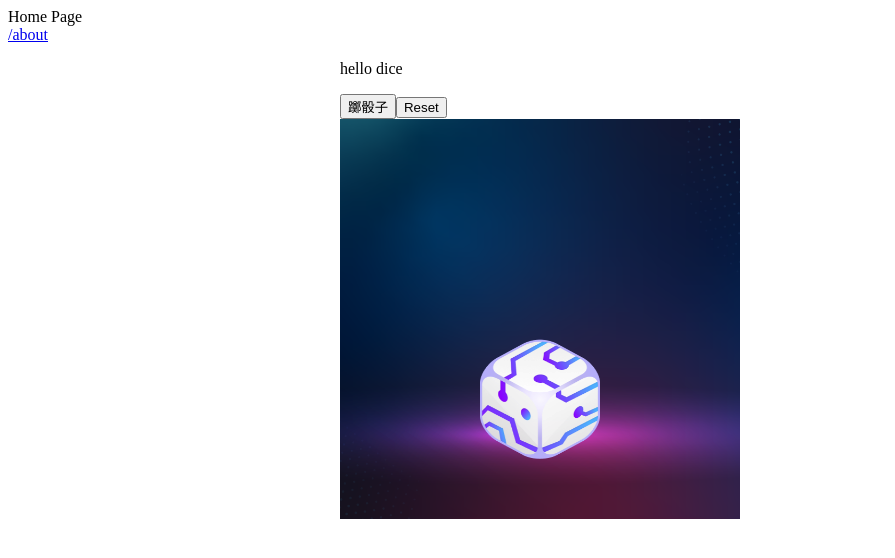
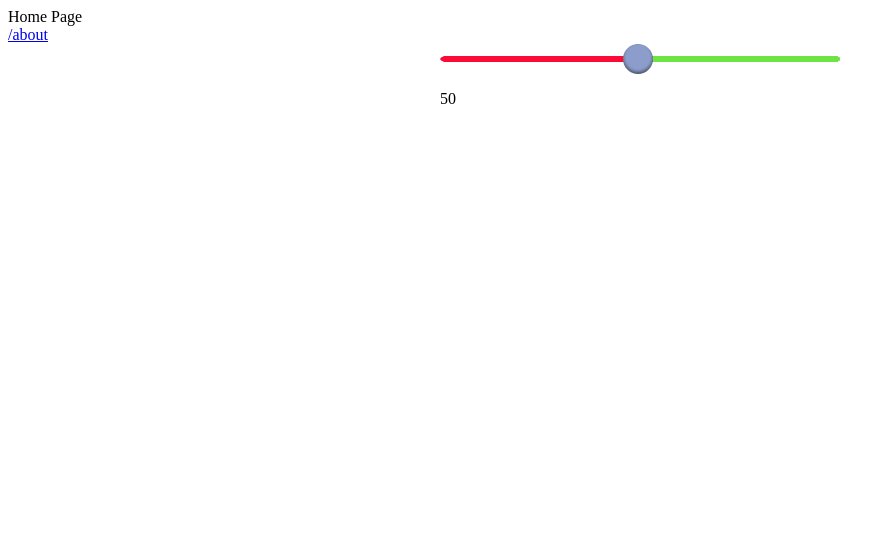
Before and after one commit to asdfg44l/vite-project, a Vue app: page /#/ in a window 1280 px wide. Shown: the top 558 px of the page, without its empty margins (0-895 px from the left). Built offline with nearby package versions, Linux system fonts and the light colour scheme.

Commit message:
feat: add range sliders core view

```diff
--- /dev/null
+++ b/src/components/RangeSliders.vue
@@ -0,0 +1,108 @@
+<template>
+    <div class="slider-container w-500 mx-auto">
+        <input class="slider" v-model="rate" type="range" min="1" max="100" name="rate">
+        <p>{{ rate }}</p>
+    </div>
+</template>
+
+<script>
+    import { ref } from 'vue'
+    export default {
+        setup() {
+            const rate = ref(50)
+
+            return {
+                rate
+            }
+        }
+    }
+</script>
+
+<style lang="scss" scoped>
+$height: 30px;
+$thumb-height: 30px;
+$track-height: 6px;
+
+// colours
+$upper-color: #6DE344;
+$lower-color: #FC0B36;
+// $thumb-color: #0199ff;
+
+$upper-background: linear-gradient(to bottom, $upper-color, $upper-color) 100% 50% / 100% $track-height no-repeat transparent;
+$lower-background: linear-gradient(to bottom, $lower-color, $lower-color) 100% 50% / 100% $track-height no-repeat transparent;
+
+//border-radius
+$border-radius: 50%;
+
+// Webkit cannot style progress so we fake it with a long shadow
+// on the thumb element
+@function webkit-slider-thumb-shadow($i: 1) {
+  $val: #{$i}px 0 0 -#{calc(($thumb-height - $track-height) / 2)} #{$upper-color};
+  @if $i == 1 {
+    @for $k from 2 through 1000 {
+      $val: #{$val}, webkit-slider-thumb-shadow($k);
+    }
+  }
+  @return $val;
+}
+.w-500 {
+    width: 400px;
+}
+.mx-auto {
+    margin: 0 auto;
+}
+
+//slider
+.slider {
+    appearance: none;
+    overflow: hidden;
+    height: $height;
+    border-radius: $border-radius;
+    background: none;
+    margin: 0;
+    display: block;
+    width: 100%;
+    outline: none;
+    &::-webkit-slider-runnable-track {
+        width: 100%;
+        height: $height;
+        background: $lower-background;
+        border-radius: $border-radius;
+    }
+    &::-webkit-slider-thumb {
+        appearance: none;
+        position: relative;
+        cursor: pointer;
+        width: $thumb-height;
+        height: $thumb-height;
+        border: 0;
+        top: 50%;
+        background: url('@/assets/rangeSlider-btn.png');
+        // background: $thumb-color;
+        // margin-top: calc(-$thumb-height/2);
+        margin-top: -15px;
+        box-shadow: webkit-slider-thumb-shadow();
+    }
+
+    //Firefox
+    .e-range::-moz-range-track,
+    .e-range::-moz-range-progress {
+    width: 100%;
+    height: $height;
+    background: $upper-background;
+    }
+
+    .e-range::-moz-range-progress {
+    background: $lower-background;
+    }
+
+    .e-range::-moz-range-thumb {
+        appearance: none;
+        margin: 0;
+        height: $thumb-height;
+        width: $thumb-height;
+        border-radius: $border-radius;
+        border: 0;
+    }
+}
+</style>
--- a/src/views/Home.vue
+++ b/src/views/Home.vue
@@ -5,13 +5,15 @@
             {{ route.fullPath }}
         </a>
     </router-link>
-    <DiceRolling />
+    <!-- <DiceRolling /> -->
+    <RangeSliders />
 </template>
 
 <script>
-import DiceRolling from '../components/DiceRolling.vue'
+// import DiceRolling from '../components/DiceRolling.vue'
+import RangeSliders from '../components/RangeSliders.vue'
 export default {
-    components: { DiceRolling },
+    components: { RangeSliders },
     setup() {
 
     },
```
Also changed, not shown: src/assets/rangeSlider-btn.png (added).
